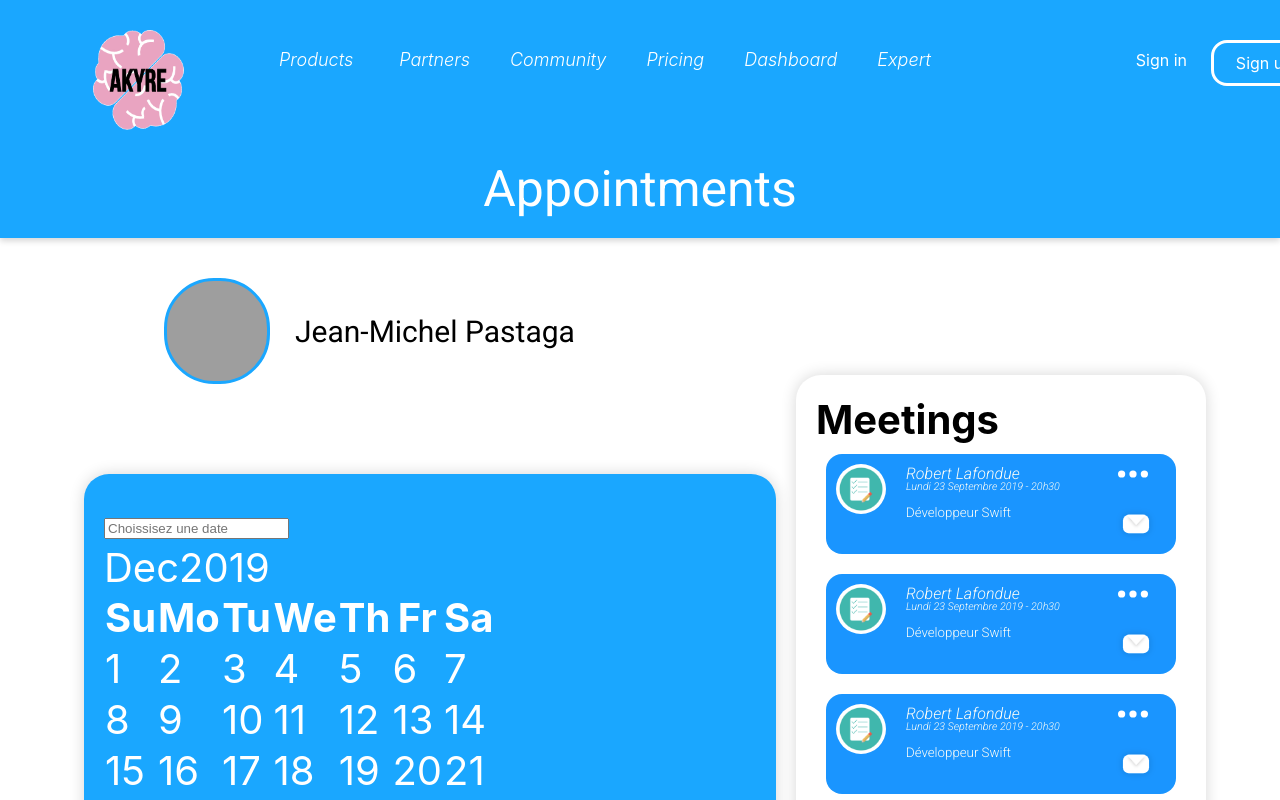
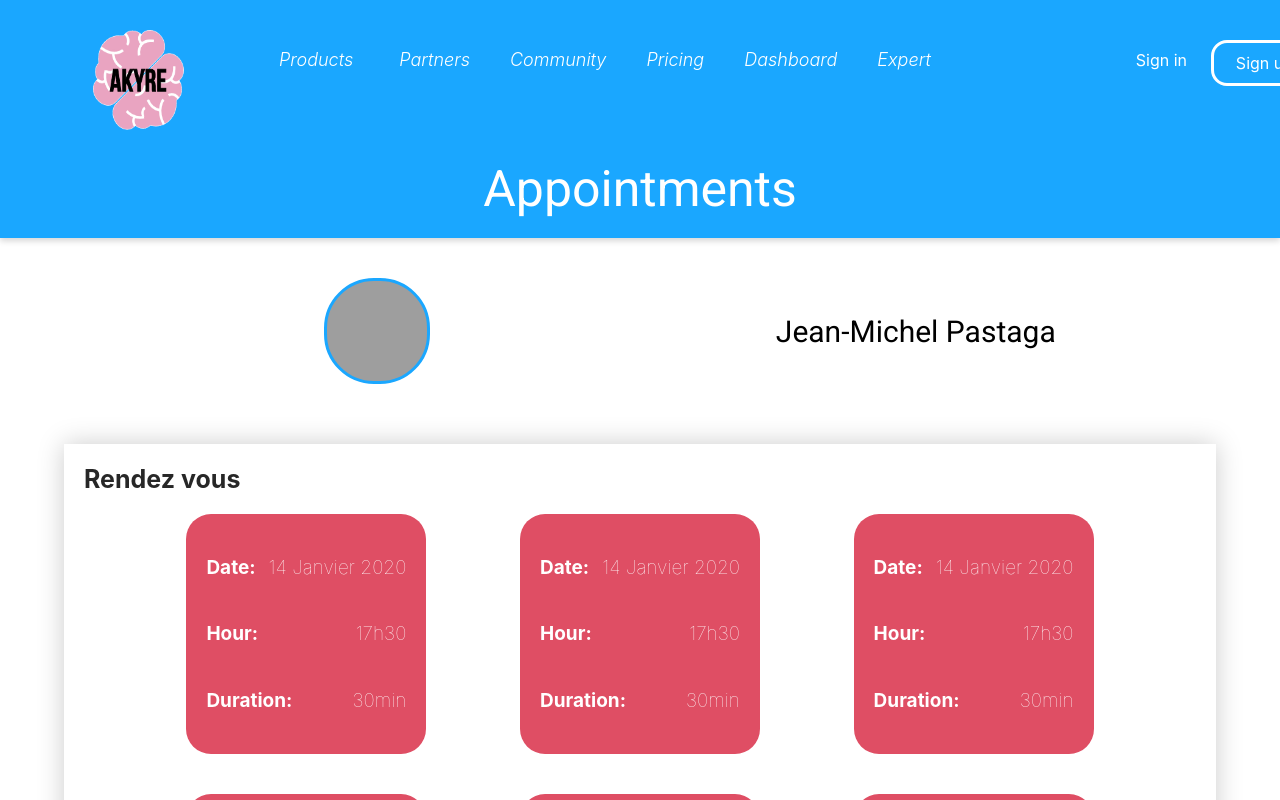
Before and after one commit to akyre/platform, a Next.js app: page /appointments in a window 1280 px wide. Shown: the top 800 px of the page. Built offline with nearby package versions, Linux system fonts and the light colour scheme; grey boxes are pictures that could not be loaded.

Commit message:
Adding basic data to take rendez-vous.

```diff
--- a/pages/appointments.js
+++ b/pages/appointments.js
@@ -3,11 +3,10 @@ import Head from 'next/head'
 import Nav from '../components/nav'
 import Footer from '../components/footer'
 import ExpertCard from '../components/expert_card'
-import Calendar from 'rc-calendar'
 import moment from 'moment'
-import MeetingList from '../components/meeting-list'
+import { withApollo } from '../lib/apollo'
 
-const ExpertInfo = ({ user  }) => (
+const ExpertInfo = ({ user }) => (
   <div className='content'>
     <div className='expertImage' />
     <p>{user.username}</p>
@@ -43,72 +42,109 @@ const ExpertInfo = ({ user  }) => (
   </div>
 )
 
-const AkyreCalendar = ({ date }) => {
-    const [ iDate, setDate ] = React.useState('')
-
-    return (
-        <div className='calendar'>
-            <Calendar
-                style={{ fontSize: '40px' }}
-                dateInputPlaceholder="Choissisez une date"
-                onChange={e => {
-                    setDate(JSON.stringify(e._d).split('T')[0])
-                }}
-            />
+const Appointment = ({ date, hour, duration, taken, onClick }) => (
+  <div className="appointment" onClick={onClick}>
+    <span className='info'>
+      <label>Date:</label>
+      <div>{date}</div>
+    </span>
+    <span className='info'>
+      <label>Hour:</label>
+      <div>{hour}</div>
+    </span>
+    <span className='info'>
+      <label>Duration:</label>
+      <div>{duration}</div>
+    </span>
     <style jsx>{`
-                .rc-calendar-column-header {
-                    margin: 20px;
+    .info label {
+      margin-right: 5px;
+      font-weight: bold;
     }
 
-                p {
-                    color: white;
+    .info div {
+      font-weight: lighter;
     }
 
-                .calendar {
+    .info {
+      display: flex;
+      align-items: center;
+      justify-content: space-between;
+    }
+
+    .appointment {
+      font-size: 19px;
+      justify-content: space-around;
       padding: 20px;
-                    box-shadow: 0px 0px 15px #00000029;
+      display: flex;
+      flex-direction: column;
+      margin: 20px;
       border-radius: 25px;
-                    background-color: #1aa7ff;
-                    height: 500px;
-                    width: 60%;
-                    margin: 20px;
+      width: 200px;
+      height: 200px;
+      background-color: ${ taken ? '#df4e64' : '#1aa7ff' };
+    }
+    `}</style>
+  </div>
+)
+
+const ExpertAppointments = ({ appointments }) => {
+  const sendApointementRequest = (app) => {
+    if (app.taken)
+      alert("Cannot take an appointment already taken")
+    else
+      alert("Appointment sended.")
+  }
+
+  appointments.sort((a, b) => a.taken - b.taken)
+  return (
+    <div className='card'>
+      <div className='title'>
+        Rendez vous
+      </div>
+      <div className='content'>
+        {
+          appointments.map((app, key) => (
+            <Appointment onClick={e => sendApointementRequest(app)} key={key} date={app.date} hour={app.hour} duration={app.duration} taken={app.taken} />
+          ))
+        }
+      </div>
+      <style jsx>{`
+        .title {
+          font-size: 25px;
+          font-weight: bold;
+          color: #272727;
+        }
+
+        .card {
+          width: 100%;
+          padding: 20px;
+          background-color: white;
+          box-shadow: 0px 0px 25px 0px #ccc;
+        }
+
+        .content {
+          max-width: 100%;
+          display: flex;
+          flex-wrap: wrap;
+          justify-content: space-around;
         }
       `}</style>
     </div>
   )
 }
 
-const AkyreTimeSelector = ({ date }) => {
-    return (
-        <div className='content'>
-            <style jsx>{`
-            .content {
-                display: flex;
-                box-shadow: 0px 0px 15px #00000029;
-                flex-grow: 1;
-                background-color: #fff;
-                margin: 20px;
-                border-radius: 25px;
-
-            }
-            `}</style>
-        </div>
-    )
-}
-
-const Appointments = () => {
+const Appointments = (expert) => {
   return (
     <div>
       <Nav pageName="Appointments"/>
-      <ExpertInfo user={{ username: 'Jean-Michel Pastaga', image: 'https://picsum.photos/100'  }} />
+      <ExpertInfo user={{ username: 'Jean-Michel Pastaga', image: 'https://picsum.photos/100' }} />
       <div className='content'>
-        <AkyreCalendar />
-        <MeetingList meetings={[1, 2, 3, 4, 5, 6, 7, 8, 9]} />
+        <ExpertAppointments appointments={expert.appointments} />
       </div>
       <Footer />
       <style jsx>{`
         .content {
-            max-height: 600px;
             display: flex;
             margin-bottom: 20px;
             margin-left: auto;
@@ -125,4 +161,28 @@ const Appointments = () => {
   )
 }
 
-export default Appointments
+Appointments.getInitialProps = (ctx) => {
+  const expert = {
+    username: 'Jean Michel Pastaga',
+    image: 'https://picsum.photos/100',
+    appointments: [
+      { date: '14 Janvier 2020', hour: '17h30', duration: '30min', taken: true },
+      { date: '14 Janvier 2020', hour: '17h30', duration: '30min', taken: true },
+      { date: '14 Janvier 2020', hour: '17h30', duration: '30min', taken: false },
+      { date: '14 Janvier 2020', hour: '17h30', duration: '30min', taken: true },
+      { date: '14 Janvier 2020', hour: '17h30', duration: '30min', taken: true },
+      { date: '14 Janvier 2020', hour: '17h30', duration: '30min', taken: false },
+      { date: '14 Janvier 2020', hour: '17h30', duration: '30min', taken: false },
+      { date: '14 Janvier 2020', hour: '17h30', duration: '30min', taken: true },
+      { date: '14 Janvier 2020', hour: '17h30', duration: '30min', taken: true },
+      { date: '14 Janvier 2020', hour: '17h30', duration: '30min', taken: true },
+      { date: '14 Janvier 2020', hour: '17h30', duration: '30min', taken: false },
+      { date: '14 Janvier 2020', hour: '17h30', duration: '30min', taken: true },
+      { date: '17 Janvier 2020', hour: '15h00', duration: '45min', taken: true }
+    ],
+  };
+
+  return expert;
+}
+
+export default withApollo(Appointments)
--- a/pages/index.js
+++ b/pages/index.js
@@ -6,7 +6,6 @@ import Footer from '../components/footer'
 import InfoCard from '../components/infoCard'
 import TextField from '../components/text-field'
 import Expert from './expert'
-import SubTest from "../components/subTest";
 
 const Home = () => (
   <div>
```
Lines whose indentation alone changed are shown as unchanged.
